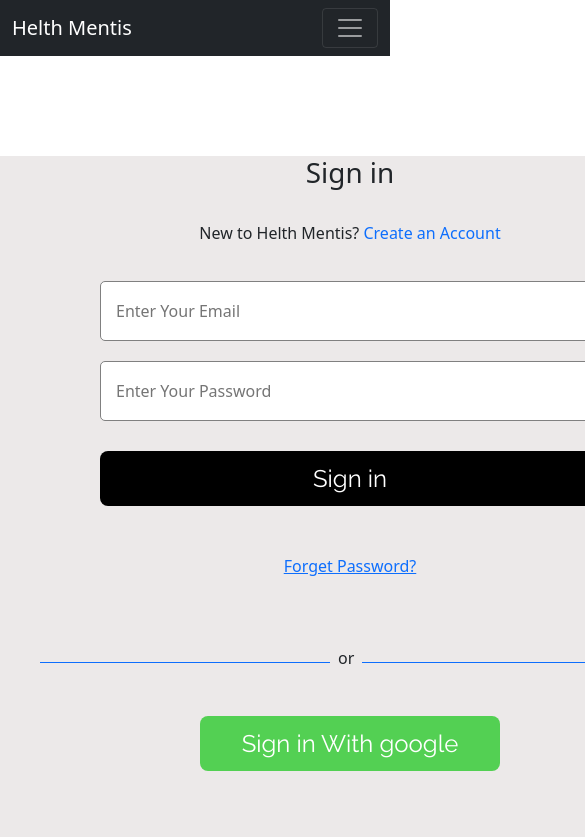
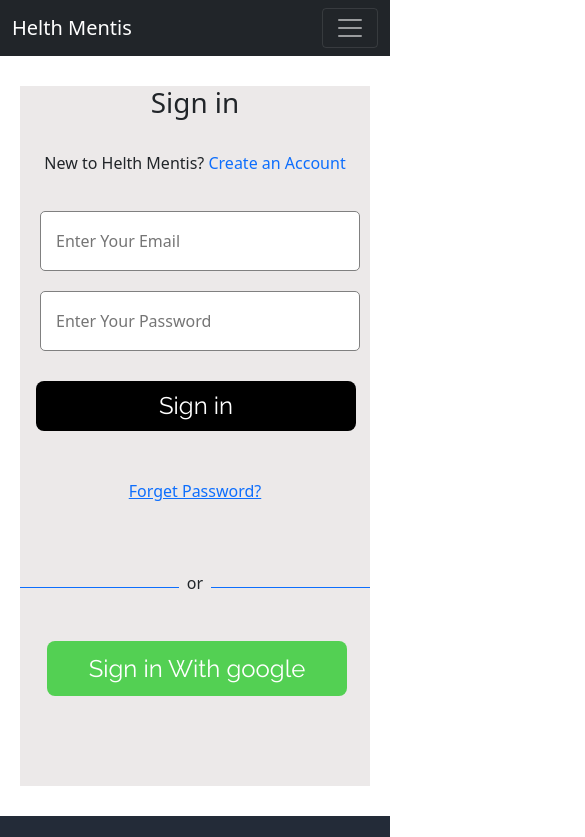
Before and after one commit to MK-Sohan/Helth-Mentor-a10, a React (Create React App) app: page /login in a window 390 px wide. Shown: the top 837 px of the page, 585 px wide, since content can reach past the window. Built offline with nearby package versions, Linux system fonts and the light colour scheme; no server answers; a web font is replaced by a local one.

Commit message:
responsive login and registration

```diff
--- a/src/Pages/Authentication/Login/Login.css
+++ b/src/Pages/Authentication/Login/Login.css
@@ -61,3 +61,49 @@
 .signinwithgoogle-button:hover {
   background-color: rgb(4, 192, 4);
 }
+
+@media only screen and (max-width: 644px) {
+  .main-container {
+    height: 700px;
+    margin: 30px auto;
+    width: 350px;
+    background-color: rgb(236, 233, 233);
+  }
+  .login-inputs input {
+    border-radius: 5px;
+    height: 60px;
+    width: 320px;
+    margin-top: 20px;
+    margin-left: 20px;
+    padding: 0px 15px;
+    border: 1px solid gray;
+  }
+  .signin-button {
+    width: 320px;
+    margin-left: 16px;
+    margin-top: 30px;
+    height: 50px;
+    border: none;
+    border-radius: 8px;
+    background-color: black;
+    color: white;
+    font-size: 24px;
+    font-family: "Raleway", sans-serif;
+  }
+  .design {
+    margin-left: 0px;
+    margin-top: 60px;
+  }
+  .signinwithgoogle-button {
+    width: 300px;
+    margin-left: 27px;
+    margin-top: 30px;
+    height: 55px;
+    border: none;
+    border-radius: 8px;
+    background-color: rgb(83, 208, 83);
+    color: white;
+    font-size: 24px;
+    font-family: "Raleway", sans-serif;
+  }
+}
--- a/src/Pages/Authentication/Login/Login.js
+++ b/src/Pages/Authentication/Login/Login.js
@@ -1,4 +1,4 @@
-import React, { useRef } from "react";
+import React, { useRef, useState } from "react";
 import { Link, useLocation, useNavigate } from "react-router-dom";
 import "./Login.css";
 import {
@@ -11,6 +11,7 @@ import Loading from "../../Share/Loading/Loading";
 import { ToastContainer, toast } from "react-toastify";
 import "react-toastify/dist/ReactToastify.css";
 const Login = () => {
+  //   const [customerror, setCustomerror] = useState("");
   const [sendPasswordResetEmail, sending] = useSendPasswordResetEmail(auth);
   const [signInWithGoogle, googleuser, googleloading, googleerror] =
     useSignInWithGoogle(auth);
@@ -22,20 +23,21 @@ const Login = () => {
   const handleloginForm = (e) => {
     const email = emailref.current.value;
     const password = passwordref.current.value;
+
     e.preventDefault();
     signInWithEmailAndPassword(email, password);
   };
   let location = useLocation();
   let from = location.state?.from?.pathname || "/";
 
-  if (loading || sending) {
+  if (loading || sending || googleloading) {
     return <Loading></Loading>;
   }
   if (user || googleuser) {
     navigate(from, { replace: true });
   }
   let errorelement;
-  if (error) {
+  if (error || googleerror) {
     errorelement = (
       <div>
         <p className="text-danger text-center mt-4">Error: {error?.message}</p>
@@ -46,7 +48,12 @@ const Login = () => {
   const resetpassword = async () => {
     const email = emailref.current.value;
     await sendPasswordResetEmail(email);
-    toast("Sent email");
+    if (!email) {
+      toast("Enter an Email first");
+    } else {
+      await sendPasswordResetEmail(email);
+      toast("Sent email");
+    }
   };
 
   const handlesigninwithGoogle = (e) => {
--- a/src/Pages/Authentication/Registration/Register.css
+++ b/src/Pages/Authentication/Registration/Register.css
@@ -16,3 +16,17 @@
   font-size: 24px;
   font-family: "Raleway", sans-serif;
 }
+@media only screen and (max-width: 644px) {
+  .register-button {
+    width: 320px;
+    margin-left: 16px;
+    margin-top: 30px;
+    height: 50px;
+    border: none;
+    border-radius: 8px;
+    background-color: royalblue;
+    color: white;
+    font-size: 24px;
+    font-family: "Raleway", sans-serif;
+  }
+}
--- a/src/Pages/Authentication/Registration/Register.js
+++ b/src/Pages/Authentication/Registration/Register.js
@@ -1,9 +1,6 @@
-import React, { useRef } from "react";
+import React, { useRef, useState } from "react";
 import "./Register.css";
-import {
-  useCreateUserWithEmailAndPassword,
-  useSendEmailVerification,
-} from "react-firebase-hooks/auth";
+import { useCreateUserWithEmailAndPassword } from "react-firebase-hooks/auth";
 import auth from "../../../firebase.init";
 import { Link, useNavigate } from "react-router-dom";
 import Loading from "../../Share/Loading/Loading";
@@ -13,20 +10,21 @@ import "react-toastify/dist/ReactToastify.css";
 import { useSignInWithGoogle } from "react-firebase-hooks/auth";
 
 const Register = () => {
+  //   const [customerror, setCustomerror] = useState("");
   const nameref = useRef("");
   const emailref = useRef("");
   const passwordref = useRef("");
   const [signinwithgoogle, googleuser, googleloading, googleerror] =
     useSignInWithGoogle(auth);
 
-  useSendEmailVerification(auth, { sendEmailVerification: true });
   const [createUserWithEmailAndPassword, user, loading, error] =
-    useCreateUserWithEmailAndPassword(auth);
+    useCreateUserWithEmailAndPassword(auth, { sendEmailVerification: true });
   const navigate = useNavigate();
   if (user || googleuser) {
     navigate("/");
     errorelement = "";
   }
+
   if (loading || googleloading) {
     return <Loading></Loading>;
   }
@@ -45,6 +43,7 @@ const Register = () => {
     const name = nameref.current.value;
     const email = emailref.current.value;
     const password = passwordref.current.value;
+
     // console.log(email, password, name);
     createUserWithEmailAndPassword(email, password);
     toast("email send");
```
Also changed, not shown: 1 other file (tests, documents, lock files or other folders).
